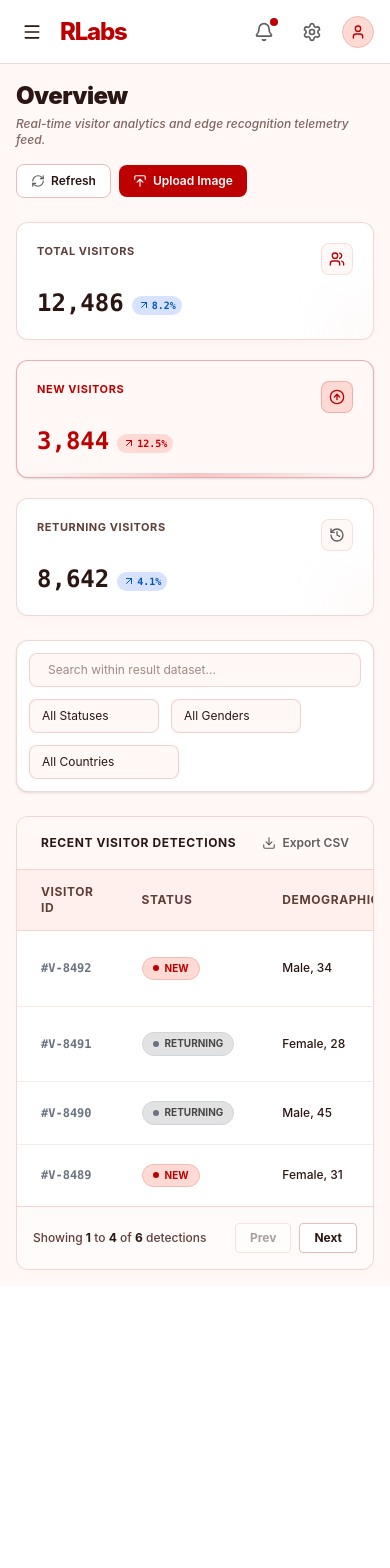
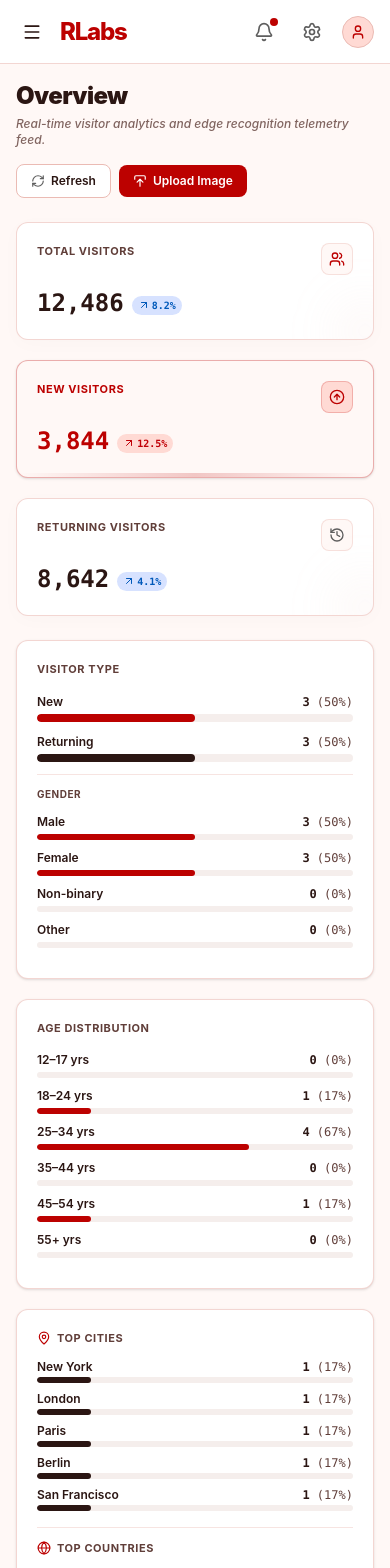
Before and after one commit to Angel-365/Content-Processing-v1.0, a Next.js app: page / in a window 390 px wide. Shown: the top 1568 px of the page. Before the commit the page ends 1286 px from the top, so only its background shows below. Built offline with nearby package versions, Linux system fonts and the light colour scheme.

Commit message:
feat: Refactor components to streamline visitor registration and enhance analytics in DashboardView

```diff
--- a/app/page.tsx
+++ b/app/page.tsx
@@ -5,8 +5,6 @@ import { Sidebar } from "@/components/Sidebar";
 import { TopNav } from "@/components/TopNav";
 import { DashboardView } from "@/components/DashboardView";
 import { UploadView } from "@/components/UploadView";
-import { VisitorsView } from "@/components/VisitorsView";
-import { SupportScreen } from "@/components/SupportScreen";
 import { AccountScreen } from "@/components/AccountScreen";
 import { RegisterModal } from "@/components/RegisterModal";
 import { INITIAL_DETECTION_RECORDS, DetectorRecord } from "@/lib/sample-data";
@@ -58,7 +56,7 @@ export default function Page() {
   // Synchronise global search with child components
   const handleGlobalSearch = (val: string) => {
     setGlobalSearch(val);
-    if (currentTab !== "dashboard" && currentTab !== "visitors") {
+    if (currentTab !== "dashboard") {
       setCurrentTab("dashboard"); // redirect to make research intuitive
     }
   };
@@ -138,8 +136,6 @@ export default function Page() {
                 {[
                   { id: "dashboard", label: "Dashboard" },
                   { id: "upload", label: "Upload screen" },
-                  { id: "visitors", label: "Visitors Directory" },
-                  { id: "support", label: "System Support" },
                   { id: "account", label: "Account Overview" },
                 ].map((item) => {
                   const isActive = currentTab === item.id;
@@ -189,22 +185,6 @@ export default function Page() {
               <UploadView onAddDetection={handleAddDetection} />
             )}
 
-            {currentTab === "visitors" && (
-              <VisitorsView
-                records={records.filter((item) => {
-                  if (globalSearch.trim()) {
-                    const query = globalSearch.toLowerCase();
-                    const combined = `${item.id} ${item.city} ${item.country} ${item.reason} ${item.gender}`.toLowerCase();
-                    return combined.includes(query);
-                  }
-                  return true;
-                })}
-                onOpenRegisterModal={() => setIsRegisterModalOpen(true)}
-              />
-            )}
-
-            {currentTab === "support" && <SupportScreen />}
-
             {currentTab === "account" && <AccountScreen userEmail="angelkhanye3@gmail.com" />}
 
           </div>
--- a/components/DashboardView.tsx
+++ b/components/DashboardView.tsx
@@ -1,7 +1,7 @@
 "use client";
 
 import React, { useState, useMemo } from "react";
-import { Users, History, Filter, Download, ArrowUpRight, ArrowUpCircle, Info, RefreshCw, Eye } from "lucide-react";
+import { Users, History, Filter, Download, ArrowUpRight, ArrowUpCircle, Info, RefreshCw, Eye, MapPin, Globe } from "lucide-react";
 import { DetectorRecord } from "@/lib/sample-data";
 
 interface DashboardViewProps {
@@ -18,6 +18,49 @@ export function DashboardView({ records, onRefresh, onOpenUpload }: DashboardVie
   const [localSearch, setLocalSearch] = useState("");
   const [currentPage, setCurrentPage] = useState(1);
   const itemsPerPage = 4;
+
+  // Analytics derived from records
+  const analytics = useMemo(() => {
+    const total = records.length;
+    if (total === 0) return null;
+
+    const newCount = records.filter((r) => r.status === "New").length;
+    const returningCount = total - newCount;
+
+    const ageRanges = [
+      { label: "12–17", min: 12, max: 17 },
+      { label: "18–24", min: 18, max: 24 },
+      { label: "25–34", min: 25, max: 34 },
+      { label: "35–44", min: 35, max: 44 },
+      { label: "45–54", min: 45, max: 54 },
+      { label: "55+",   min: 55, max: Infinity },
+    ].map((r) => ({ ...r, count: records.filter((rec) => rec.age >= r.min && rec.age <= r.max).length }));
+
+    const cityMap: Record<string, number> = {};
+    const countryMap: Record<string, number> = {};
+    records.forEach((r) => {
+      cityMap[r.city] = (cityMap[r.city] || 0) + 1;
+      countryMap[r.country] = (countryMap[r.country] || 0) + 1;
+    });
+    const topCities = Object.entries(cityMap).sort((a, b) => b[1] - a[1]).slice(0, 5);
+    const topCountries = Object.entries(countryMap).sort((a, b) => b[1] - a[1]).slice(0, 5);
+
+    const genders = [
+      { label: "Male",       key: "Male" },
+      { label: "Female",     key: "Female" },
+      { label: "Non-binary", key: "Non-binary" },
+      { label: "Other",      key: "other" },
+    ].map(({ label, key }) => ({
+      label,
+      count: records.filter((r) =>
+        key === "other"
+          ? r.gender !== "Male" && r.gender !== "Female" && r.gender !== "Non-binary"
+          : r.gender === key
+      ).length,
+    }));
+
+    return { total, newCount, returningCount, ageRanges, genders, topCities, topCountries };
+  }, [records]);
 
   // Derive unique countries from current records to populate country selector dynamically
   const availableCountries = useMemo(() => {
@@ -186,6 +229,114 @@ export function DashboardView({ records, onRefresh, onOpenUpload }: DashboardVie
         </div>
 
       </div>
+
+      {/* Analytics Sections */}
+      {analytics && (
+        <div className="grid grid-cols-1 md:grid-cols-3 gap-5">
+
+          {/* New vs Returning */}
+          <div className="bg-white rounded-xl p-5 border border-[#ebbbb4]/60 shadow-sm">
+            <h3 className="text-[11px] font-bold text-[#603e39] uppercase tracking-wider mb-4">Visitor Type</h3>
+            {[
+              { label: "New", count: analytics.newCount, color: "bg-[#bc0100]" },
+              { label: "Returning", count: analytics.returningCount, color: "bg-[#2b1613]" },
+            ].map(({ label, count, color }) => {
+              const pct = Math.round((count / analytics.total) * 100);
+              return (
+                <div key={label} className="mb-3">
+                  <div className="flex justify-between text-xs font-semibold text-[#2b1613] mb-1">
+                    <span>{label}</span>
+                    <span className="font-mono">{count} <span className="text-[#603e39] font-normal">({pct}%)</span></span>
+                  </div>
+                  <div className="h-2 bg-[#f5eeec] rounded-full overflow-hidden">
+                    <div className={`h-full ${color} rounded-full transition-all`} style={{ width: `${pct}%` }} />
+                  </div>
+                </div>
+              );
+            })}
+
+            <div className="border-t border-[#ebbbb4]/40 pt-3 mt-1">
+              <h4 className="text-[10px] font-bold text-[#603e39] uppercase tracking-wider mb-3">Gender</h4>
+              {analytics.genders.map(({ label, count }) => {
+                const pct = Math.round((count / analytics.total) * 100);
+                return (
+                  <div key={label} className="mb-2.5">
+                    <div className="flex justify-between text-xs font-semibold text-[#2b1613] mb-1">
+                      <span>{label}</span>
+                      <span className="font-mono">{count} <span className="text-[#603e39] font-normal">({pct}%)</span></span>
+                    </div>
+                    <div className="h-1.5 bg-[#f5eeec] rounded-full overflow-hidden">
+                      <div className="h-full bg-[#bc0100] rounded-full transition-all" style={{ width: `${pct}%` }} />
+                    </div>
+                  </div>
+                );
+              })}
+            </div>
+          </div>
+
+          {/* Age Ranges */}
+          <div className="bg-white rounded-xl p-5 border border-[#ebbbb4]/60 shadow-sm">
+            <h3 className="text-[11px] font-bold text-[#603e39] uppercase tracking-wider mb-4">Age Distribution</h3>
+            {analytics.ageRanges.map(({ label, count }) => {
+              const pct = Math.round((count / analytics.total) * 100);
+              return (
+                <div key={label} className="mb-2.5">
+                  <div className="flex justify-between text-xs font-semibold text-[#2b1613] mb-1">
+                    <span>{label} yrs</span>
+                    <span className="font-mono">{count} <span className="text-[#603e39] font-normal">({pct}%)</span></span>
+                  </div>
+                  <div className="h-1.5 bg-[#f5eeec] rounded-full overflow-hidden">
+                    <div className="h-full bg-[#bc0100] rounded-full transition-all" style={{ width: `${pct}%` }} />
+                  </div>
+                </div>
+              );
+            })}
+          </div>
+
+          {/* Cities & Countries */}
+          <div className="bg-white rounded-xl p-5 border border-[#ebbbb4]/60 shadow-sm space-y-4">
+            <div>
+              <h3 className="text-[11px] font-bold text-[#603e39] uppercase tracking-wider mb-3 flex items-center gap-1.5">
+                <MapPin className="w-3.5 h-3.5 text-[#bc0100]" /> Top Cities
+              </h3>
+              {analytics.topCities.map(([city, count]) => {
+                const pct = Math.round((count / analytics.total) * 100);
+                return (
+                  <div key={city} className="mb-2">
+                    <div className="flex justify-between text-xs font-semibold text-[#2b1613] mb-0.5">
+                      <span>{city}</span>
+                      <span className="font-mono">{count} <span className="text-[#603e39] font-normal">({pct}%)</span></span>
+                    </div>
+                    <div className="h-1.5 bg-[#f5eeec] rounded-full overflow-hidden">
+                      <div className="h-full bg-[#2b1613] rounded-full" style={{ width: `${pct}%` }} />
+                    </div>
+                  </div>
+                );
+              })}
+            </div>
+            <div className="border-t border-[#ebbbb4]/40 pt-3">
+              <h3 className="text-[11px] font-bold text-[#603e39] uppercase tracking-wider mb-3 flex items-center gap-1.5">
+                <Globe className="w-3.5 h-3.5 text-[#bc0100]" /> Top Countries
+              </h3>
+              {analytics.topCountries.map(([country, count]) => {
+                const pct = Math.round((count / analytics.total) * 100);
+                return (
+                  <div key={country} className="mb-2">
+                    <div className="flex justify-between text-xs font-semibold text-[#2b1613] mb-0.5">
+                      <span>{country}</span>
+                      <span className="font-mono">{count} <span className="text-[#603e39] font-normal">({pct}%)</span></span>
+                    </div>
+                    <div className="h-1.5 bg-[#f5eeec] rounded-full overflow-hidden">
+                      <div className="h-full bg-[#bc0100] rounded-full" style={{ width: `${pct}%` }} />
+                    </div>
+                  </div>
+                );
+              })}
+            </div>
+          </div>
+
+        </div>
+      )}
 
       {/* Filter and controls row */}
       <div className="bg-white rounded-xl p-3 border border-[#ebbbb4]/60 flex flex-wrap gap-3 items-center shadow-sm">
--- a/components/Sidebar.tsx
+++ b/components/Sidebar.tsx
@@ -1,7 +1,7 @@
 "use client";
 
 import React from "react";
-import { LayoutDashboard, Upload, Users, HelpCircle, User, Plus, ShieldCheck } from "lucide-react";
+import { LayoutDashboard, Upload, User, Plus, ShieldCheck } from "lucide-react";
 import { cn } from "@/lib/utils";
 
 interface SidebarProps {
@@ -14,11 +14,9 @@ export function Sidebar({ currentTab, setTab, onOpenRegisterModal }: SidebarProp
   const menuItems = [
     { id: "dashboard", label: "Dashboard", icon: LayoutDashboard },
     { id: "upload", label: "Upload", icon: Upload },
-    { id: "visitors", label: "Visitors", icon: Users },
   ];
 
   const subItems = [
-    { id: "support", label: "Support", icon: HelpCircle },
     { id: "account", label: "Account", icon: User },
   ];
 
```
Also changed, not shown: components/RegisterModal.tsx (+95 -162 lines), components/UploadView.tsx (+15 -40 lines).
